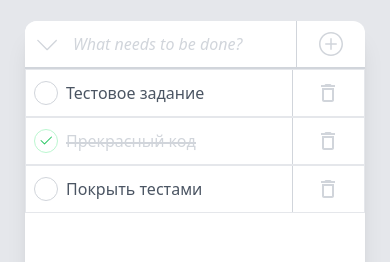
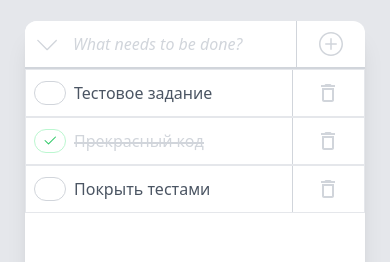
Before and after one commit to grJDh/test-todo, a React (Create React App) app: page / in a window 390 px wide. Shown: the part 262-524 px from the top of the page. Built offline with nearby package versions, Linux system fonts and the light colour scheme.

Commit message:
Fixed bug with item overflow

```diff
--- a/src/components/TodoItem/TodoItem.tsx
+++ b/src/components/TodoItem/TodoItem.tsx
@@ -23,11 +23,12 @@ const ToDoItem = ({ text, id, finished, removeItem, toggleItem }: Props) => {
         <MdDeleteOutline />
       </button>
       <div
-        className={`flex justify-start items-center w-full h-full transition-all peer-hover:bg-red-50 group hover:bg-gray-100`}
+        className={`flex justify-start items-center w-full h-full transition-all peer-hover:bg-red-50 group hover:bg-gray-100
+                    overflow-hidden`}
       >
         <div
-          className={`transition-all border border-gray-300 rounded-full mx-2 w-6 h-6 sm:w-8 sm:h-8 flex justify-center items-center
-                       ${finished ? "border-green-200" : ""}`}
+          className={`transition-all border border-gray-300 rounded-full mx-2 h-6 min-w-[2rem] sm:w-8 sm:h-8 flex justify-center items-center
+                    ${finished ? "border-green-200" : ""}`}
         >
           <BsCheck2
             className={` transition-all duration-300
@@ -38,7 +39,7 @@ const ToDoItem = ({ text, id, finished, removeItem, toggleItem }: Props) => {
         </div>
         <p
           className={`relative before:absolute before:top-[55%] before:left-0 before:h-[2px]
-                      transition-all duration-200 before:duration-200
+                      transition-all duration-200 before:duration-200 text-ellipsis overflow-hidden
                       ${
                         finished
                           ? "before:w-full text-gray-300 before:bg-gray-300"
```
